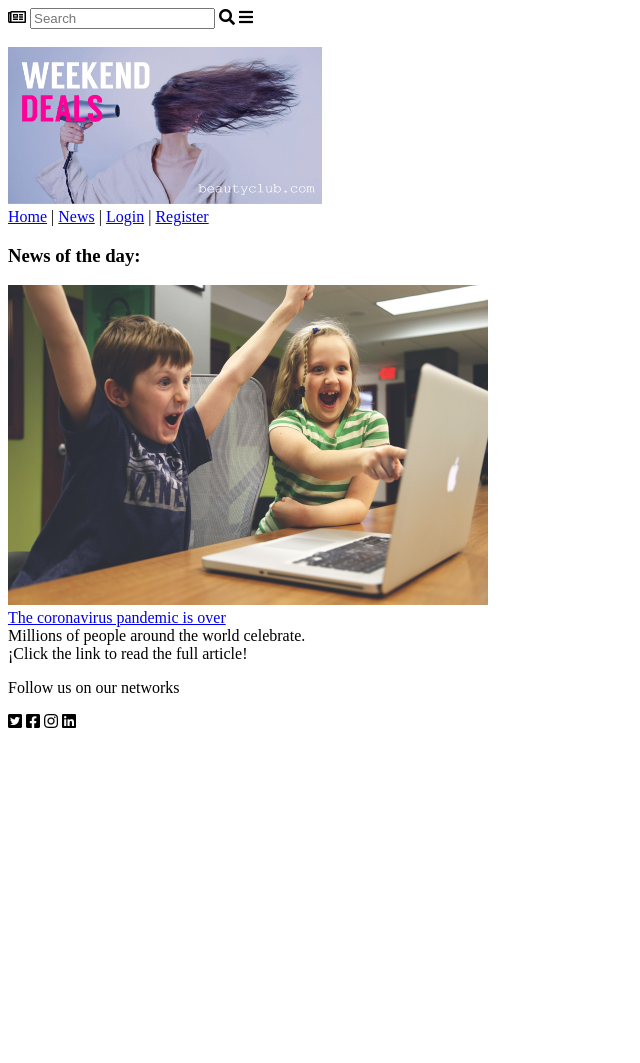
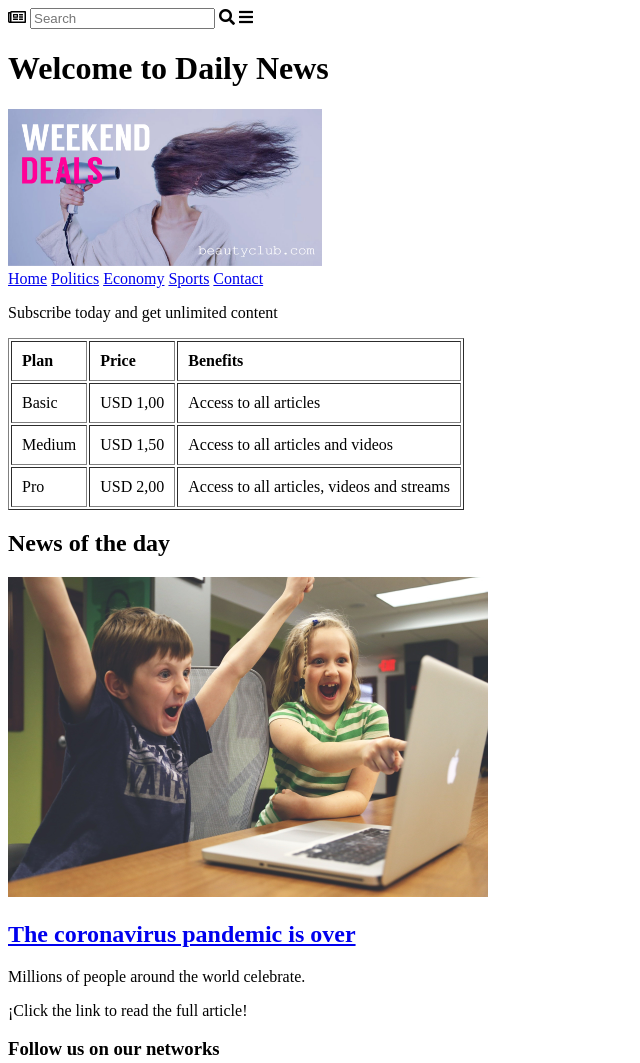
Before and after one commit to portilloaxel9/daily-news, a plain HTML site: page index.html in a window 1280 px wide. Shown: the top 1063 px of the page, without its empty margins (0-640 px from the left). Before the commit the page ends 800 px from the top, so only its background shows below. Drawn offline with Linux system fonts and the light colour scheme.

Commit message:
esqueleto html

```diff
--- /dev/null
+++ b/contact.html
@@ -0,0 +1,56 @@
+<!DOCTYPE html>
+<html>
+    <head>
+        <meta charset="UTF-8">
+        <link rel="stylesheet" href="https://cdnjs.cloudflare.com/ajax/libs/font-awesome/5.11.2/css/all.min.css">
+        <title>Daily News</title>
+    </head>
+    <body>
+        <header>
+            <i class="far fa-newspaper">
+                <input type="search" id="search" placeholder="Search"/>
+                <i class="fa fa-search"></i>
+                <i class="fas fa-bars"></i>
+            </i>
+            <h1>Contact us</h1>
+            <nav>
+              <a href="#">Home</a>
+              <a href="#">Politics</a>
+              <a href="#">Economy</a>
+              <a href="#">Sports</a>
+              <a href="#">Contact</a>
+            </nav>
+        </header>
+        <main>
+            <h2>Leave your information and we will contact you as soon as possible</h2>
+            <form>
+                <p><label for="name">Name:</label>
+                <input type="text" id="name" name="name"></p>
+                <p><label for="email">Email:</label>
+                <input type="email" id="email" name="email"></p>
+                <P><label for="inquiry">What is your inquiry about?</label></P>
+                <select name="inquiry">
+                    <option value="c">Complaints and claims</option>
+                    <option value="l">Legal issues</option>
+                    <option value="j">Job search</option>
+                </select>
+                <p><label>If you are a journalist and looking for a job upload your professional resume here:</label></p>
+                <input type="file" name="file">
+                <p><label>Do you want to receive our newsletter?</label></p>
+                <input type="radio" name="newsletter" value="y">Yes</imput>
+                <input type="radio" name="newsletter" value="n">No</imput>
+                <p><label>Write your inquiry here:</label></p>
+                <textarea cols="40" rols="10"></textarea>
+                <p><button type="submit">Submit</button>
+                <button type="reset">Reset</button></p>
+            </form>
+        </main>
+        <footer>
+            <h3>Follow us on our networks</h3>
+            <i class="fab fa-twitter-square"></i>
+            <i class="fab fa-facebook-square"></i>
+            <i class="fab fa-instagram"></i>
+            <i class="fab fa-linkedin"></i>
+        </footer>
+    </body>
+</html>
--- a/index.html
+++ b/index.html
@@ -1,5 +1,5 @@
 <!DOCTYPE html>
-<html>
+<html lang="en">
   <head>
     <meta charset="UTF-8">
     <link rel="stylesheet" href="https://cdnjs.cloudflare.com/ajax/libs/font-awesome/5.11.2/css/all.min.css">
@@ -12,26 +12,52 @@
           <i class="fa fa-search"></i>
           <i class="fas fa-bars"></i>
       </i>
-    </header>
-    <main-content>
+      <h1>Welcome to Daily News</h1>
       <div>
-        <br><img src="images/banner.jpg" width="314" height="157">
+        <img src="images/banner-home.jpg" width="314" height="157" alt="advertising banner">
       </div>
       <nav>
-        <a href="*">Home</a> | <a href="*">News</a> | <a href="*">Login</a> | <a href="*">Register</a>
+        <a href="#">Home</a>
+        <a href="#">Politics</a>
+        <a href="#">Economy</a>
+        <a href="#">Sports</a>
+        <a href="#">Contact</a>
       </nav>
-      <div>
-        <h3>News of the day:</h3>
-      </div>
+    </header>
+    <main>
+      <p>Subscribe today and get unlimited content</p>
+      <table border="1" cellpadding="10">
+        <tr>
+          <td><strong>Plan</strong></td>
+          <td><strong>Price</strong></td>
+          <td><strong>Benefits</strong></td>
+        </tr>
+        <tr>
+          <td>Basic</td>
+          <td>USD 1,00</td>
+          <td>Access to all articles</td>
+        </tr>
+        <tr>
+          <td>Medium</td>
+          <td>USD 1,50</td>
+          <td>Access to all articles and videos</td>
+        </tr>
+        <tr>
+          <td>Pro</td>
+          <td>USD 2,00</td>
+          <td>Access to all articles, videos and streams</td>
+        </tr>
+      </table>
+      <h2>News of the day</h2>
       <article>
-        <img src="images/happines.jpg" width="480" height="320">
-        <br><a href="*">The coronavirus pandemic is over</a>
-        <br>Millions of people around the world celebrate.
-        <br>¡Click the link to read the full article!
+        <img src="images/happines.jpg" width="480" height="320" alt="illustrative image">
+        <h2><a href="*">The coronavirus pandemic is over</a></h2>
+        <p>Millions of people around the world celebrate.</p>
+        <p>¡Click the link to read the full article!</p>
       </article>
-    </main-content>
+    </main>
     <footer>
-      <p>Follow us on our networks</p>
+      <h3>Follow us on our networks</h3>
       <i class="fab fa-twitter-square"></i>
       <i class="fab fa-facebook-square"></i>
       <i class="fab fa-instagram"></i>
```
Also changed, not shown: images/banner-home.jpg (renamed from images/banner.jpg).
